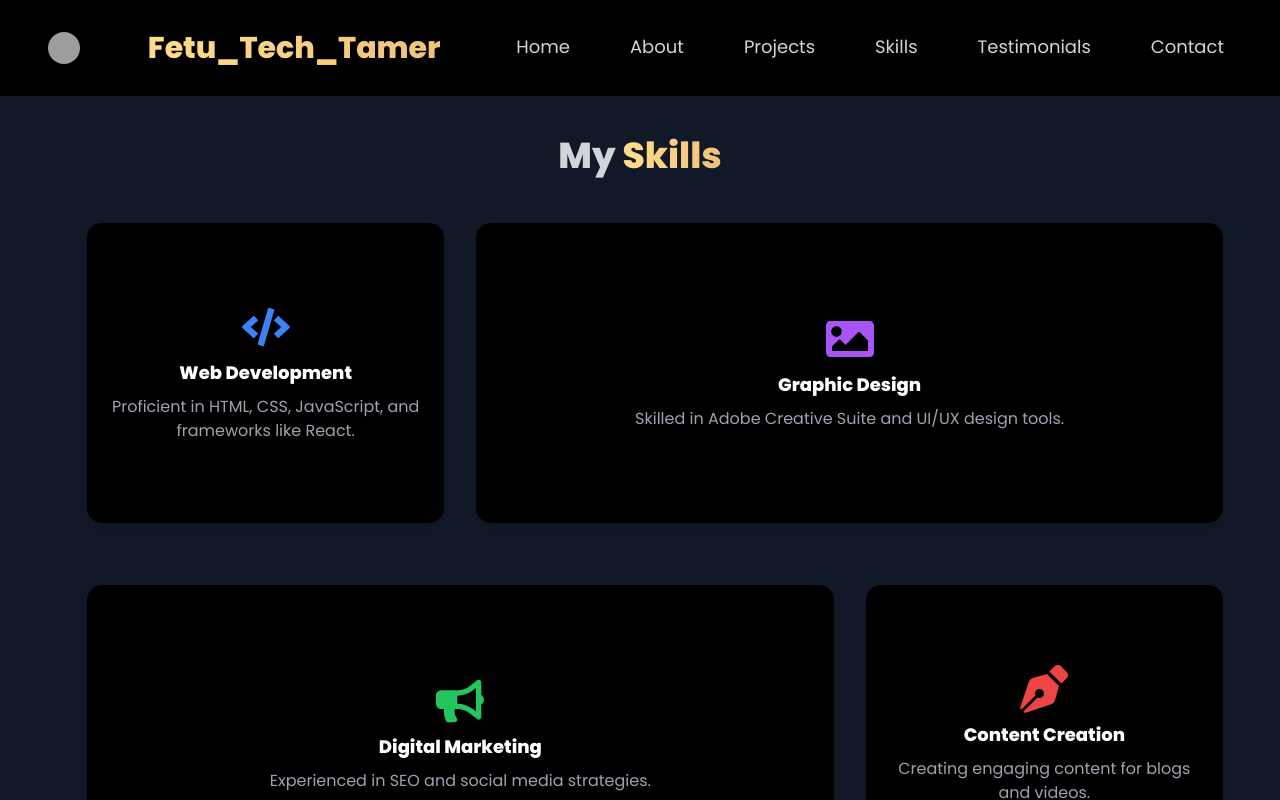
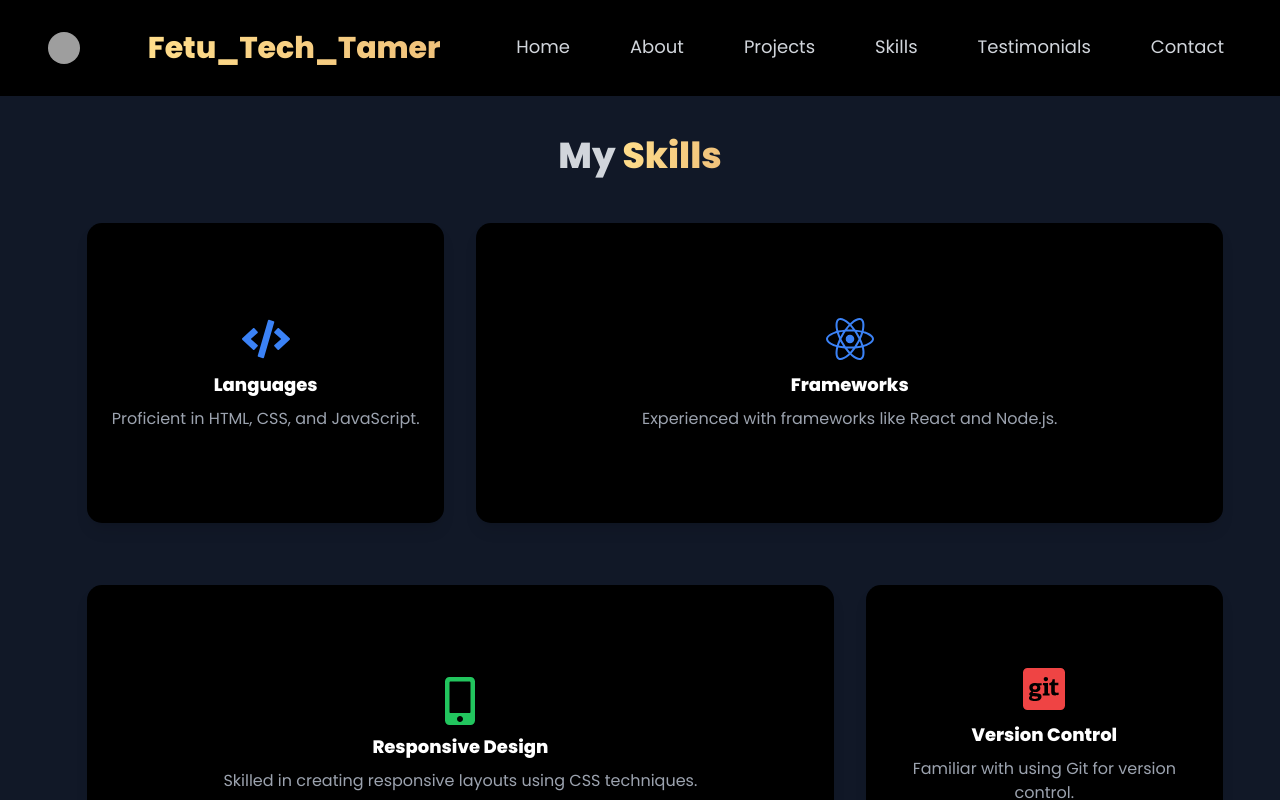
Before and after one commit to FetuTechTamer/My-personal-portfolio, a React (Create React App) app: page /skills in a window 1280 px wide. Shown: the top 800 px of the page. Built offline with nearby package versions, Linux system fonts and the light colour scheme; grey boxes are pictures that could not be loaded; the HTML template or start-up script is replaced by a standard one.

Commit message:
Update Skills.jsx

```diff
--- a/src/components/Skills.jsx
+++ b/src/components/Skills.jsx
@@ -1,10 +1,10 @@
 import React from 'react';
 import PropTypes from 'prop-types';
-import { FaCode, FaImage, FaBullhorn, FaPenNib } from 'react-icons/fa';
+import { FaCode, FaReact, FaMobileAlt, FaGitSquare } from 'react-icons/fa';
 
 const SkillCard = ({ skill, proficiency, theme }) => {
     return (
-        <div className={`skill-card ${theme === 'light' ? 'bg-gray-200' : 'bg-black'} shadow-lg cursor-pointer transform transition-transform duration-300 hover:scale-105 id="skills"`}>
+        <div className={`skill-card ${theme === 'light' ? 'bg-gray-200' : 'bg-black'} shadow-lg cursor-pointer transform transition-transform duration-300 hover:scale-105`} id="skills">
             <div className="skill-card-inner">
                 <div className="skill-card-front">
                     <div className="flex items-center justify-center mb-2">
@@ -42,48 +42,48 @@ SkillCard.propTypes = {
         description: PropTypes.string.isRequired,
         tags: PropTypes.arrayOf(PropTypes.string).isRequired,
         icon: PropTypes.element.isRequired,
-        title: PropTypes.string.isRequired, // Added title for the skill
+        title: PropTypes.string.isRequired,
     }).isRequired,
-    proficiency: PropTypes.number.isRequired, // Added proficiency level
+    proficiency: PropTypes.number.isRequired,
     theme: PropTypes.oneOf(['light', 'dark']).isRequired,
 };
 
 const Skills = ({ theme }) => {
     const skills = [
         {
-            company: "Web Development",
-            description: "Proficient in HTML, CSS, JavaScript, and frameworks like React.",
-            tags: ["HTML", "CSS", "JavaScript", "React", "Node.js", "Tailwind"],
-            icon: <FaCode className="text-5xl text-blue-500" />,
+            company: "Languages",
+            description: "Proficient in HTML, CSS, and JavaScript.",
+            tags: ["HTML", "CSS", "JavaScript", "C#", "C++", "Java"],
+            icon: <FaCode className="text-5xl text-blue-500" />,  // Code icon for languages
             title: "Proficiency Level",
-            proficiency: 85,
+            proficiency: 90,
             gridSpan: 'md:col-span-1',
         },
         {
-            company: "Graphic Design",
-            description: "Skilled in Adobe Creative Suite and UI/UX design tools.",
-            tags: ["Photoshop", "Illustrator", "Figma"],
-            icon: <FaImage className="text-5xl text-purple-500" />,
+            company: "Frameworks",
+            description: "Experienced with frameworks like React and Node.js.",
+            tags: ["React", "Bootstrap", "Node.js", "Tailwind CSS"],
+            icon: <FaReact className="text-5xl text-blue-500" />,  // React icon for frameworks
             title: "Proficiency Level",
-            proficiency: 75,
+            proficiency: 85,
             gridSpan: 'md:col-span-2',
         },
         {
-            company: "Digital Marketing",
-            description: "Experienced in SEO and social media strategies.",
-            tags: ["SEO", "Social Media", "Content Strategy"],
-            icon: <FaBullhorn className="text-5xl text-green-500" />,
+            company: "Responsive Design",
+            description: "Skilled in creating responsive layouts using CSS techniques.",
+            tags: ["Flexbox", "Grid", "Media Queries"],
+            icon: <FaMobileAlt className="text-5xl text-green-500" />,  // Mobile icon for responsive design
             title: "Proficiency Level",
-            proficiency: 70,
+            proficiency: 90,
             gridSpan: 'md:col-span-2',
         },
         {
-            company: "Content Creation",
-            description: "Creating engaging content for blogs and videos.",
-            tags: ["Blogging", "Video Production", "Copywriting"],
-            icon: <FaPenNib className="text-5xl text-red-500" />,
+            company: "Version Control",
+            description: "Familiar with using Git for version control.",
+            tags: ["Git", "GitHub"],
+            icon: <FaGitSquare className="text-5xl text-red-500" />,  // Git icon for version control
             title: "Proficiency Level",
-            proficiency: 90,
+            proficiency: 70,
             gridSpan: 'md:col-span-1',
         },
     ];
```
